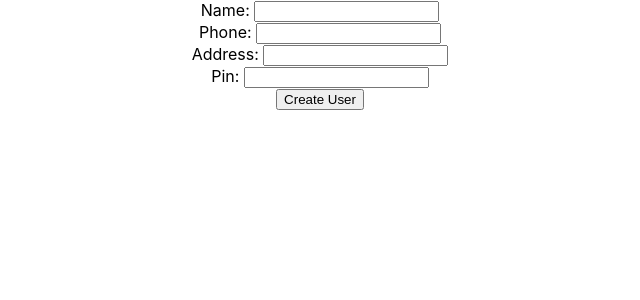
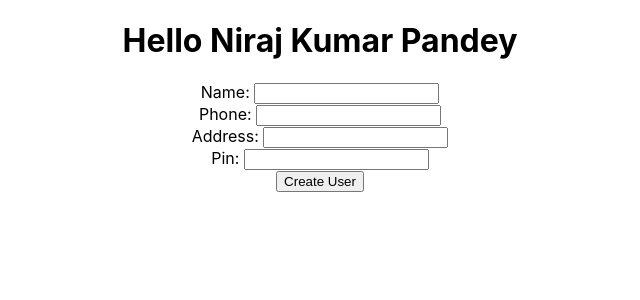
Before and after one commit to nirajpandey034/niraj_react, a React (Create React App) app: page / in a window 1280 px wide. Shown: the top 300 px of the page, without its empty margins (320-960 px from the left). Built offline with nearby package versions, Linux system fonts and the light colour scheme.

Commit message:
component did mount test

```diff
--- a/src/components/EndpointTest.js
+++ b/src/components/EndpointTest.js
@@ -45,7 +45,8 @@ class EndpointTest extends Component {
             phone : this.state.phone,
             name : this.state.name,
             address : this.state.address,
-            pin : this.state.pin
+            pin : this.state.pin,
+            myself : ''
         })
         .then((response)=>{
             console.log(response)
@@ -56,8 +57,15 @@ class EndpointTest extends Component {
 
         event.preventDefault()
     }
+    componentDidMount(){
+        this.setState({
+            myself : 'Niraj Kumar Pandey'
+        })
+    }
     render() {
         return (
+            <div>
+            <h1>Hello {this.state.myself}</h1>
             <form onSubmit={this.submitHandler}>
                 <div>
                     <label>Name: </label>
@@ -81,6 +89,7 @@ class EndpointTest extends Component {
 
                 <button type="submit">Create User</button>
             </form>
+            </div>
         )
     }
 }
```
Also changed, not shown: src/App.js (+0 -13 lines).
